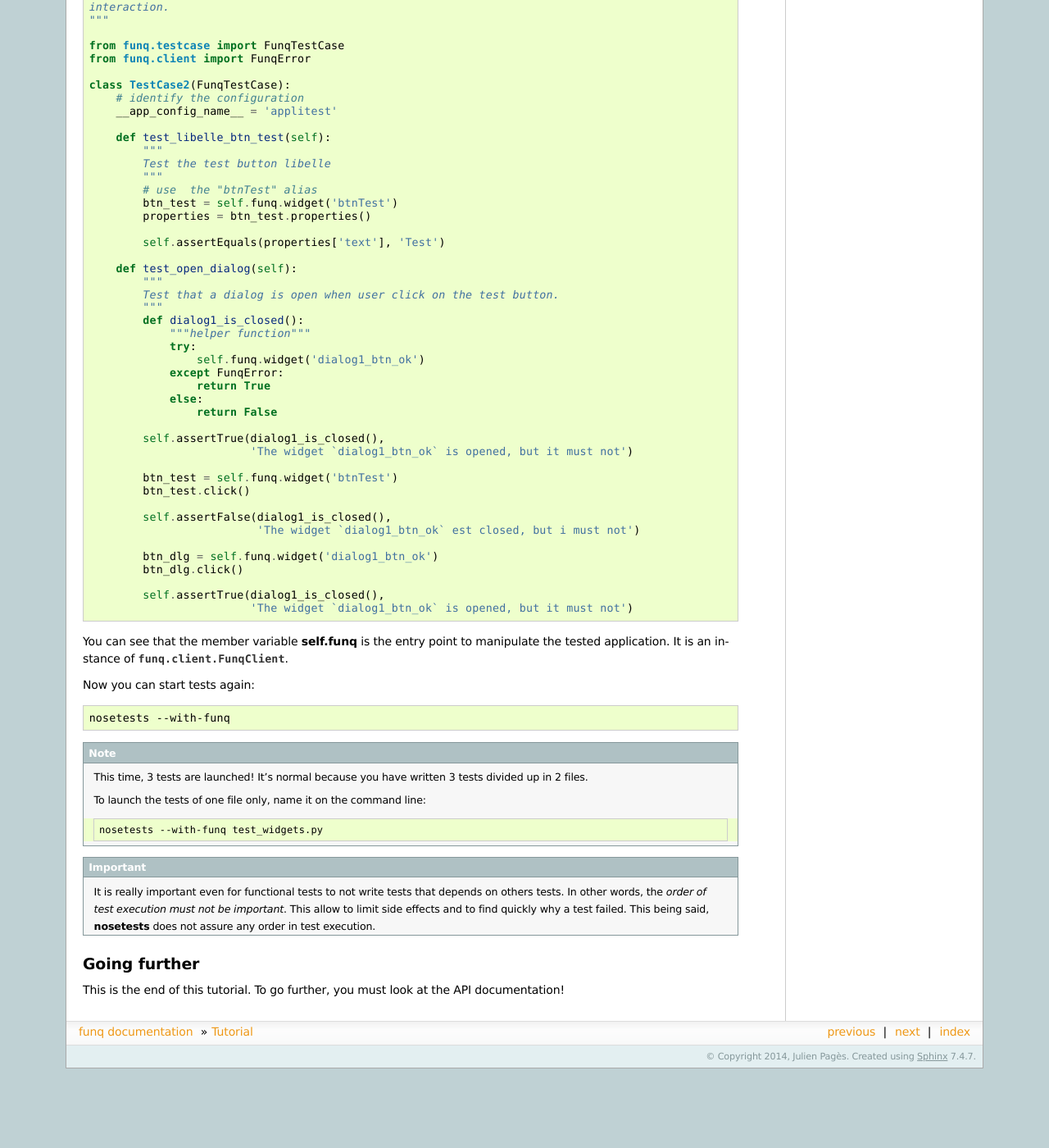
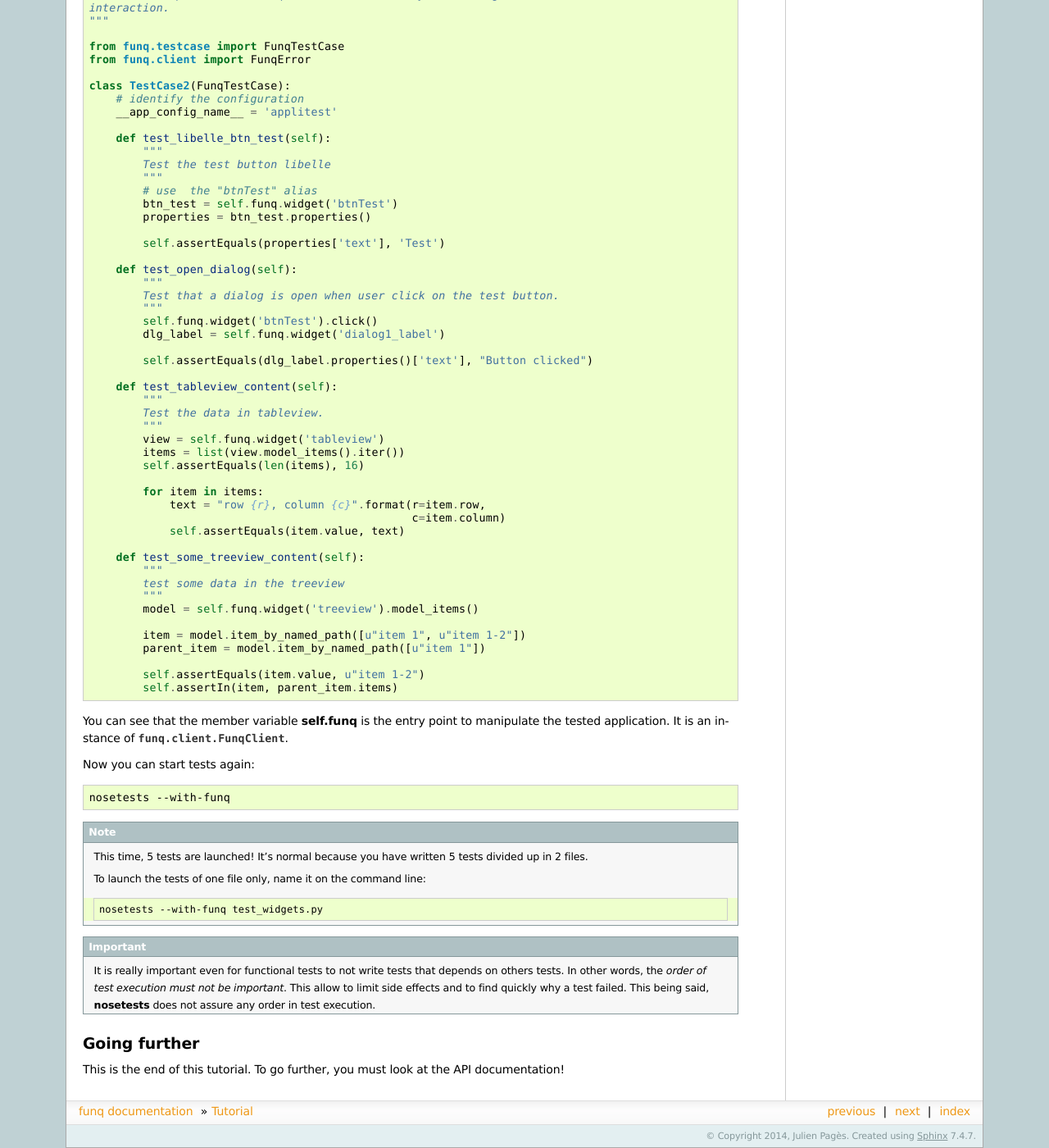
Before and after one commit to parkouss/funq, a Sphinx documentation site: the page built from client/doc/tutorial.rst, in a window 1280 px wide and 1400 px high, scrolled down 2474 px. Shown: the whole window at 82% size. Built offline with Sphinx 7.4.7, drawn with Linux system fonts in a browser that asks for light colours; the version number could not be read and is left out; before the commit the page ends 3777 px from its top, so only the background shows below that; some of the changed text lies outside the part shown.

Commit message:
adding more examples in the tutorial

```diff
--- a/client/doc/tutorial.rst
+++ b/client/doc/tutorial.rst
@@ -87,7 +87,7 @@ terminal must look like this::
 
 .. note::
 
-  The option **--with-funq** given to nosetests allow to use the funq plugin
+  The option ``--with-funq`` given to nosetests allow to use the funq plugin
   that will read the configuration file and execute your tests.
 
 .. note::
@@ -130,7 +130,7 @@ section::
 Do something with the widgets
 -----------------------------
 
-Let's write a second test, **test_widgets.py**:
+Let's write another tests in a new file, **test_widgets.py**:
 
 .. literalinclude:: tutorial_test_widgets.py
   :language: python
@@ -147,8 +147,8 @@ Now you can start tests again:
 
 .. note::
 
-  This time, 3 tests are launched! It's normal because you have written
-  3 tests divided up in 2 files.
+  This time, 5 tests are launched! It's normal because you have written
+  5 tests divided up in 2 files.
 
   To launch the tests of one file only, name it on the command line:
 
--- a/client/doc/tutorial_test_1.py
+++ b/client/doc/tutorial_test_1.py
@@ -14,7 +14,7 @@ class MyTestCase(FunqTestCase):
     # identify the configuration
     __app_config_name__ = 'applitest'
 
-    def test_mon_premier_test(self):
+    def test_my_first_test(self):
         """
          --------- Test method documentation ---------
         """
--- a/client/doc/tutorial_test_widgets.py
+++ b/client/doc/tutorial_test_widgets.py
@@ -27,26 +27,32 @@ class TestCase2(FunqTestCase):
         """
         Test that a dialog is open when user click on the test button.
         """
-        def dialog1_is_closed():
-            """helper function"""
-            try:
-                self.funq.widget('dialog1_btn_ok')
-            except FunqError:
-                return True
-            else:
-                return False
+        self.funq.widget('btnTest').click()
+        dlg_label = self.funq.widget('dialog1_label')
 
-        self.assertTrue(dialog1_is_closed(),
-                        'The widget `dialog1_btn_ok` is opened, but it must not')
+        self.assertEquals(dlg_label.properties()['text'], "Button clicked")
 
-        btn_test = self.funq.widget('btnTest')
-        btn_test.click()
+    def test_tableview_content(self):
+        """
+        Test the data in tableview.
+        """
+        view = self.funq.widget('tableview')
+        items = list(view.model_items().iter())
+        self.assertEquals(len(items), 16)
 
-        self.assertFalse(dialog1_is_closed(),
-                         'The widget `dialog1_btn_ok` est closed, but i must not')
+        for item in items:
+            text = "row {r}, column {c}".format(r=item.row,
+                                                c=item.column)
+            self.assertEquals(item.value, text)
 
-        btn_dlg = self.funq.widget('dialog1_btn_ok')
-        btn_dlg.click()
+    def test_some_treeview_content(self):
+        """
+        test some data in the treeview
+        """
+        model = self.funq.widget('treeview').model_items()
 
-        self.assertTrue(dialog1_is_closed(),
-                        'The widget `dialog1_btn_ok` is opened, but it must not')
+        item = model.item_by_named_path([u"item 1", u"item 1-2"])
+        parent_item = model.item_by_named_path([u"item 1"])
+
+        self.assertEquals(item.value, u"item 1-2")
+        self.assertIn(item, parent_item.items)
```
Also changed, not shown: 2 other files.
